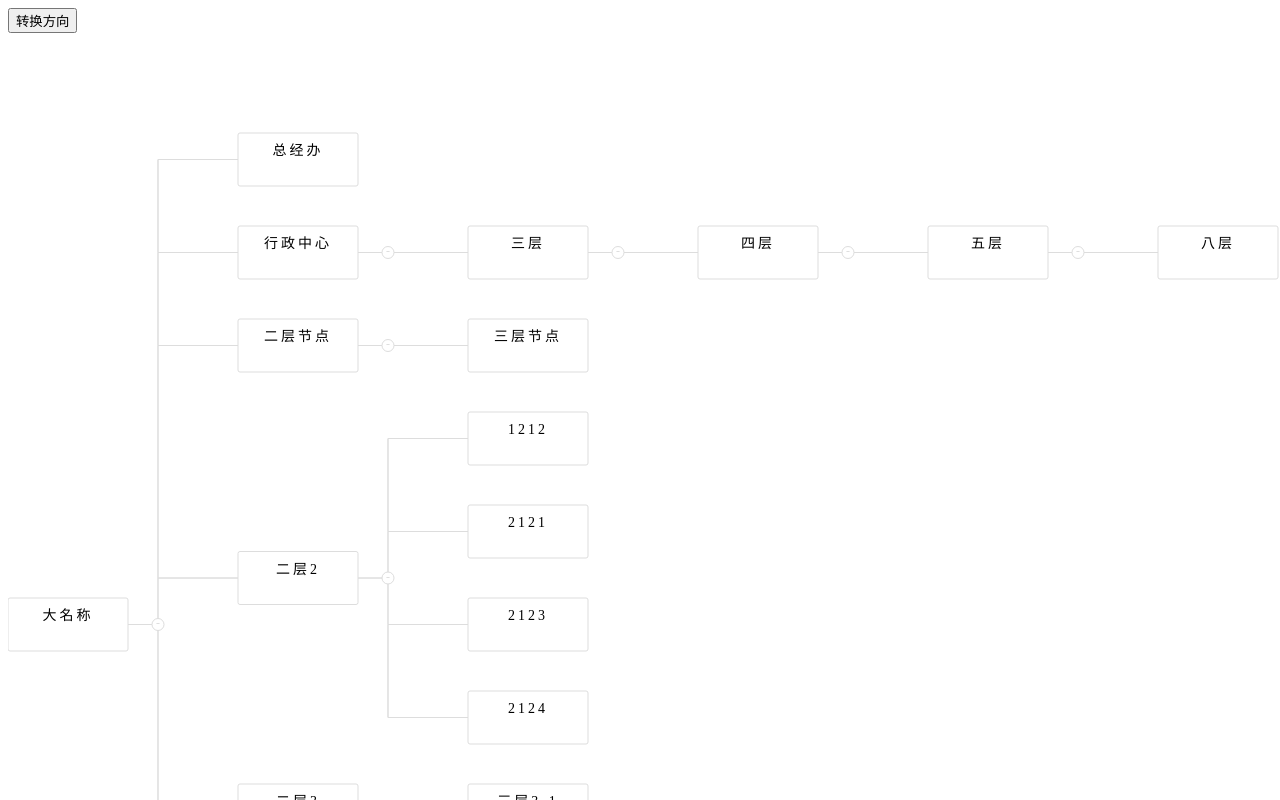
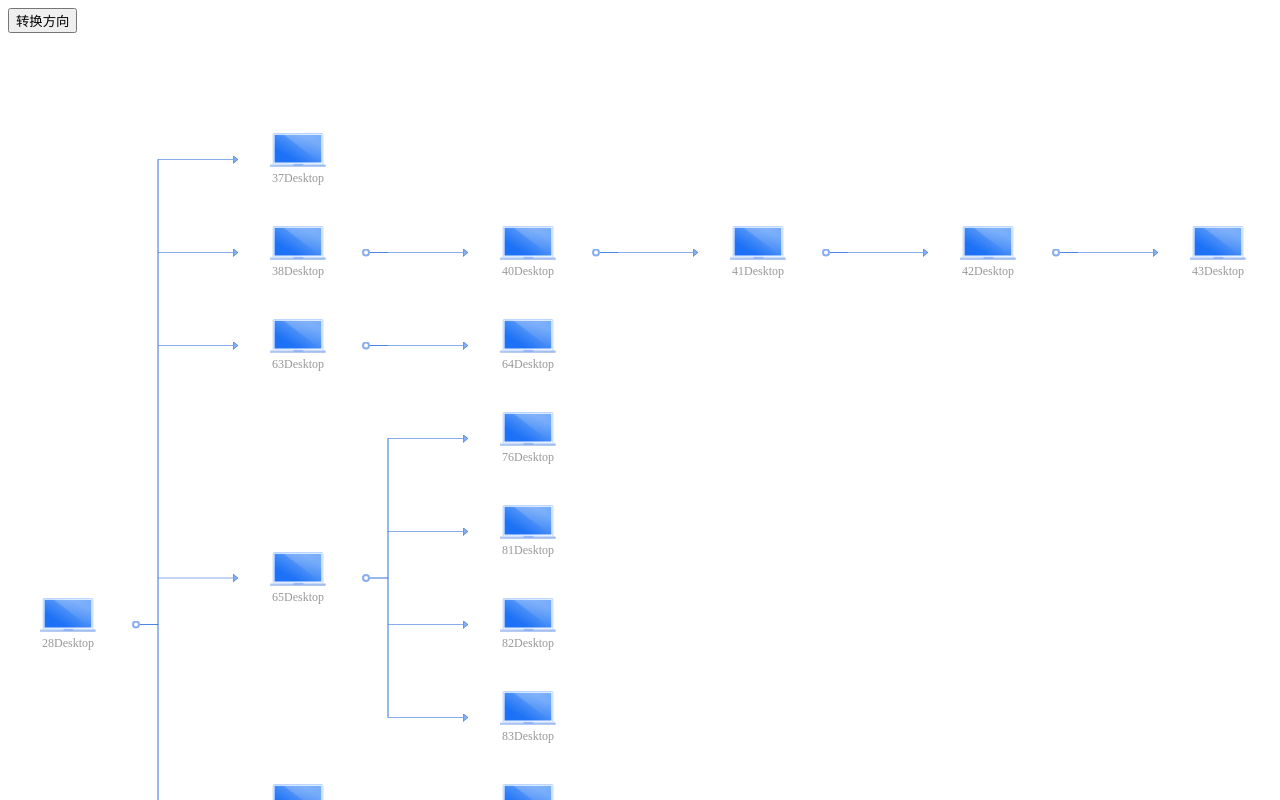
Before and after one commit to Eyes22798/svg-tree-org, a Vue app: page / in a window 1280 px wide. Shown: the top 800 px of the page. Built offline with nearby package versions, Linux system fonts and the light colour scheme.

Commit message:
feat: line add arrow and circle link

```diff
--- a/example/App.vue
+++ b/example/App.vue
@@ -3,13 +3,13 @@
     <button @click="handleClick" style="display: block;">
       转换方向
     </button>
-    <svg-tree-org :data="data" :direction="direction">
-      <!-- <template #node="slotProps">
+    <svg-tree-org :data="data" :direction="direction" lineColor="rgba(17, 93, 219, .5)" :lineArrow="lineArrow" :lineCircle="lineCircle" :collapsable="false">
+      <template #node="slotProps">
         <div style="width: 100%;height: 100%;text-align: center;">
           <img style="width: 56px;" src="./img/terminal.png" alt="">
           <p style="display: block;color: #999;margin: 0;font-size: 12px;">{{ slotProps.node.id }}Desktop</p>
         </div>
-      </template> -->
+      </template>
     </svg-tree-org>
   </div>
 </template>
@@ -34,7 +34,29 @@ export default defineComponent({
       }
     }
 
+    const lineArrow = ref({
+      open: true,
+      markerWidth: 5,
+      markerHeight: 8,
+      refX: 0,
+      refY: 4,
+      margin: 0
+    })
+
+    const lineCircle = ref({
+      open: true,
+      markerWidth: 8,
+      markerHeight: 8,
+      refX: 4,
+      refY: 0,
+      r: 3,
+      strokeWidth: 2,
+      margin: 4
+    })
+
     return {
+      lineArrow,
+      lineCircle,
       data,
       direction,
       handleClick
--- a/src/node.vue
+++ b/src/node.vue
@@ -30,6 +30,9 @@
         :key="child.id"
         :lineColor="lineColor"
         :hasSlot="hasSlot"
+        :lineArrow="lineArrow"
+        :lineCircle="lineCircle"
+        :collapsable="collapsable"
         :style="{ display: node.close ? 'none' : '' }"
       >
         <template #node="slotProps">
@@ -37,12 +40,22 @@
         </template>
       </tree-node>
       <g id="node-line" :close="String(node.close)">
-        <path v-if="node.parentNode" key="line2" :d="line2Dth" fill="none" :stroke="lineColor" :stroke-width="lineWidth" />
-        <path v-if="node.parentNode && node.prevNode" key="line1" :d="line1Dth" fill="none" :stroke="lineColor" :stroke-width="lineWidth" />
-        <path v-if="node.children && node.children.length > 0" key="lineChild" :d="linesChildDth" fill="none" :stroke="lineColor" :stroke-width="lineWidth" />
+        <defs>
+          <marker v-if="lineArrow.open" id="triangleMarker" markerUnits="strokeWidth" :markerWidth="lineArrow.markerWidth" :markerHeight="lineArrow.markerHeight" :refX="lineArrow.refX" :refY="lineArrow.refY" orient="auto">
+            <path :stroke="lineColor" :fill="lineColor" :d="`M 0 0 L ${lineArrow.markerWidth } ${lineArrow.markerHeight / 2} L 0 ${lineArrow.markerHeight} z`" />
+          </marker>
+        </defs>
+        <defs>
+          <marker v-if="lineCircle.open" id="circleMarker" :markerWidth="lineCircle.markerWidth" :markerHeight="lineCircle.markerHeight" :refX="lineCircle.refX" :refY="lineCircle.refY" orient="auto" markerUnits="userSpaceOnUse">
+            <circle :cx="lineCircle.markerWidth / 2" :cy="lineCircle.markerHeight / 2" :r="lineCircle.r" fill="none" :stroke="lineColor" :stroke-width="lineCircle.strokeWidth" />
+          </marker>
+        </defs>
+        <path v-if="node.parentNode" class="line2" :d="line2Dth" fill="none" :stroke="lineColor" :stroke-width="lineWidth" style="marker-end: url(#triangleMarker);" />
+        <path v-if="node.parentNode && node.prevNode" class="line1" :d="line1Dth" fill="none" :stroke="lineColor" :stroke-width="lineWidth" />
+        <path v-if="node.children && node.children.length > 0" class="lineChild" :d="linesChildDth" fill="none" :stroke="lineColor" :stroke-width="lineWidth" style="marker-start: url(#circleMarker);" />
 
         <circle
-          v-if="node.children && node.children.length > 0"
+          v-if="node.children && node.children.length > 0 && collapsable"
           :cx="node.treeDirection === 'vertical' ? collaspeVerticalStartY : middle"
           :cy="node.treeDirection === 'vertical' ? verticalMiddle : collaspeStartY"
           :r="collapseSize"
@@ -54,7 +67,7 @@
         />
 
         <text
-          v-if="node.children && node.children.length > 0"
+          v-if="node.children && node.children.length > 0 && collapsable"
           :x="node.treeDirection === 'vertical' ? collaspeVerticalStartY : middle"
           :y="node.treeDirection === 'vertical' ? verticalMiddle : collaspeStartY"
           :font-size="12"
@@ -106,6 +119,34 @@ export default defineComponent({
     lineWidth: {
       type: Number,
       default: 1
+    },
+    lineArrow: {
+      type: Object,
+      default: () => ({
+        open: false,
+        markerWidth: 5,
+        markerHeight: 8,
+        refX: 0,
+        refY: 4,
+        margin: 5
+      })
+    },
+    lineCircle: {
+      type: Object,
+      default: () => ({
+        open: false,
+        markerWidth: 8,
+        markerHeight: 8,
+        refX: 0,
+        refY: 4,
+        r: 3,
+        strokeWidth: 2,
+        margin: 4
+      })
+    },
+    collapsable: {
+      type: Boolean,
+      default: true
     },
     collapseSize: {
       type: Number,
@@ -206,9 +247,10 @@ export default defineComponent({
       if (parent) {
         const startYParent = parent.yStart + parent.height + line1
         const verticalStartParent = node.value.xStart - line2
+        const lineArrowMargin = props.lineArrow.open ? (props.lineArrow.markerWidth + props.lineArrow.margin) : 0
         line2Dth.value = node.value.treeDirection === 'vertical'
-          ? `M ${verticalStartParent} ${verticalMiddle.value} L ${node.value.xStart} ${verticalMiddle.value} z`
-          : `M ${middle.value} ${startYParent} L ${middle.value} ${node.value.yStart} z`
+          ? `M ${verticalStartParent} ${verticalMiddle.value} L ${node.value.xStart - lineArrowMargin} ${verticalMiddle.value} ${props.lineArrow.open ? '' : 'z'}` // 如果line右箭头不闭合当前路径
+          : `M ${middle.value} ${startYParent} L ${middle.value} ${node.value.yStart - lineArrowMargin} ${props.lineArrow.open ? '' : 'z'}`
 
         // 寻找前一个节点
         const prev = node.value.prevNode
@@ -227,9 +269,10 @@ export default defineComponent({
 
       collaspeStartY.value = node.value.yStart + node.value.height + line1
       collaspeVerticalStartY.value = node.value.xStart + node.value.width + line1
+      const lineCircleMargin = props.lineCircle.open ? props.lineCircle.markerWidth + props.lineCircle.margin : 0
       linesChildDth.value = node.value.treeDirection === 'vertical'
-        ? `M ${node.value.xStart + node.value.width} ${verticalMiddle.value} L ${collaspeVerticalStartY.value} ${verticalMiddle.value} z`
-        : `M ${middle.value} ${node.value.yStart + node.value.height} L ${middle.value} ${collaspeStartY.value} z`
+        ? `M ${node.value.xStart + node.value.width + lineCircleMargin} ${verticalMiddle.value} L ${collaspeVerticalStartY.value} ${verticalMiddle.value} z`
+        : `M ${middle.value} ${node.value.yStart + node.value.height + lineCircleMargin} L ${middle.value} ${collaspeStartY.value} z`
     }
 
     const handleCollapse = () => {
--- a/src/tree.vue
+++ b/src/tree.vue
@@ -7,7 +7,17 @@
     :height="treeHeight"
     version="1.1"
   >
-    <tree-node v-for="node in treeData" :lineColor="lineColor" :treeDirection="direction" :node="node" :key="node.id" :hasSlot="$scopedSlots.node">
+    <tree-node
+      v-for="node in treeData"
+      :lineColor="lineColor"
+      :treeDirection="direction"
+      :node="node"
+      :key="node.id"
+      :hasSlot="$scopedSlots.node"
+      :lineArrow="lineArrow"
+      :lineCircle="lineCircle"
+      :collapsable="collapsable"
+    >
       <template #node="slotProps">
         <slot name="node" :node="slotProps.node" />
       </template>
@@ -39,7 +49,7 @@ export default defineComponent({
       type: String as PropType<'horizontal' | 'vertical'>,
       default: 'horizontal'
     },
-    collapse: {
+    collapsable: {
       type: Boolean,
       default: true
     },
@@ -58,7 +68,31 @@ export default defineComponent({
     lineColor: {
       type: String,
       default: '#ddd'
-    }
+    },
+    lineArrow: {
+      type: Object,
+      default: () => ({
+        open: false,
+        markerWidth: 5,
+        markerHeight: 8,
+        refX: 0,
+        refY: 4,
+        margin: 0
+      })
+    },
+    lineCircle: {
+      type: Object,
+      default: () => ({
+        open: false,
+        markerWidth: 8,
+        markerHeight: 8,
+        refX: 0,
+        refY: 4,
+        r: 3,
+        strokeWidth: 2,
+        margin: 4
+      })
+    },
   },
   setup(props) {
     const treeData = ref<Array<Node>>([])
```
